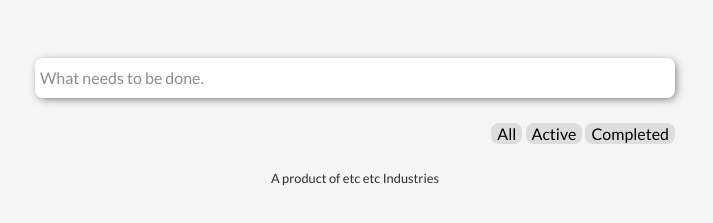
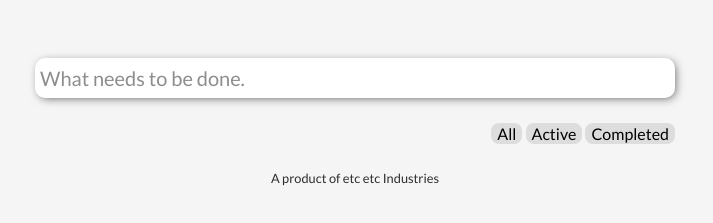
Before and after one commit to lawatson0719/to-do-list, a plain HTML site: page index.html in a window 1280 px wide. Shown: the part 169-392 px from the top of the page, 285-998 px from the left. Drawn offline with Linux system fonts and the light colour scheme.

Commit message:
random stuff

```diff
--- a/styles.css
+++ b/styles.css
@@ -52,6 +52,7 @@ ul {
 	border-radius: 0.5em;
 	border: none;
 	outline: none;
+	font-size: 20px;
 }
 
 input[type='checkbox'] {
@@ -117,6 +118,13 @@ header {
 	src: url(Lato/Lato-Regular.ttf);
 }
 
+@font-face {
+	font-family: lato-italic;
+	src: url(Lato/Lato-Italic.ttf);
+}
+
+
+
 input,
 #list-controls,
 span,
```
